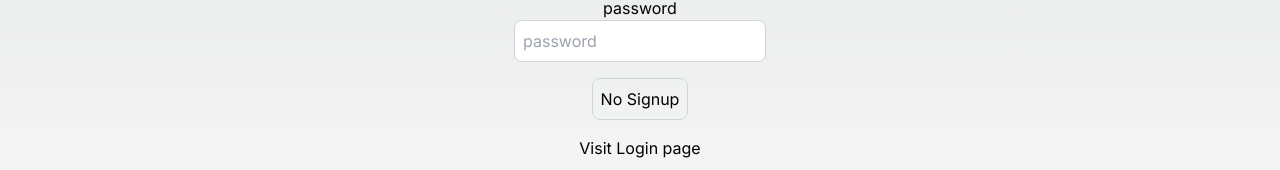
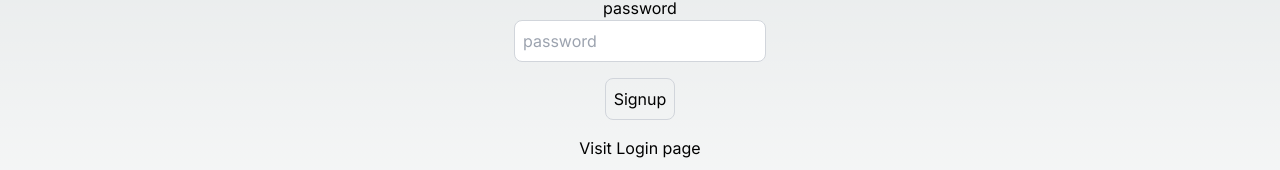
Before and after one commit to Paras-Verma-2531/SecureAuth, a Next.js app: page /signup in a window 1280 px wide. Shown: the part 417-587 px from the top of the page. Built offline with nearby package versions, Linux system fonts and the light colour scheme.

Commit message:
logical syntax modified with some css addition

```diff
--- a/src/app/signup/page.tsx
+++ b/src/app/signup/page.tsx
@@ -33,7 +33,7 @@ export default function SignupPage() {
       });
     }
   }
-  const [buttonDisabled, setButtonDisabled] = useState(false);
+  const [buttonDisabled, setButtonDisabled] = useState(true);
   const [loading, setLoading] = useState(false);
   const router = useRouter();
   useEffect(() => {
@@ -77,16 +77,15 @@ export default function SignupPage() {
         placeholder="password"
       />
       {loading ? (
-        <ClipLoader
-        color="B4B4B8"
-        loading={loading}
-        size={40} />
+        <ClipLoader color="B4B4B8" loading={loading} size={40} />
       ) : (
         <button
           onClick={onSignup}
-          className="p-2 border border-gray-300 rounded-lg mb-4 focus:outline-none focus:border-gray-600"
+          className={`p-2 border border-gray-300 rounded-lg mb-4 focus:outline-none focus:border-gray-600 ${
+            buttonDisabled ? "cursor-not-allowed border-gray-200" : "cursor-pointer"
+          }`}
         >
-          {buttonDisabled ? "No Signup" : "Signup"}
+          Signup
         </button>
       )}
       <Link href="/login">Visit Login page</Link>
```
